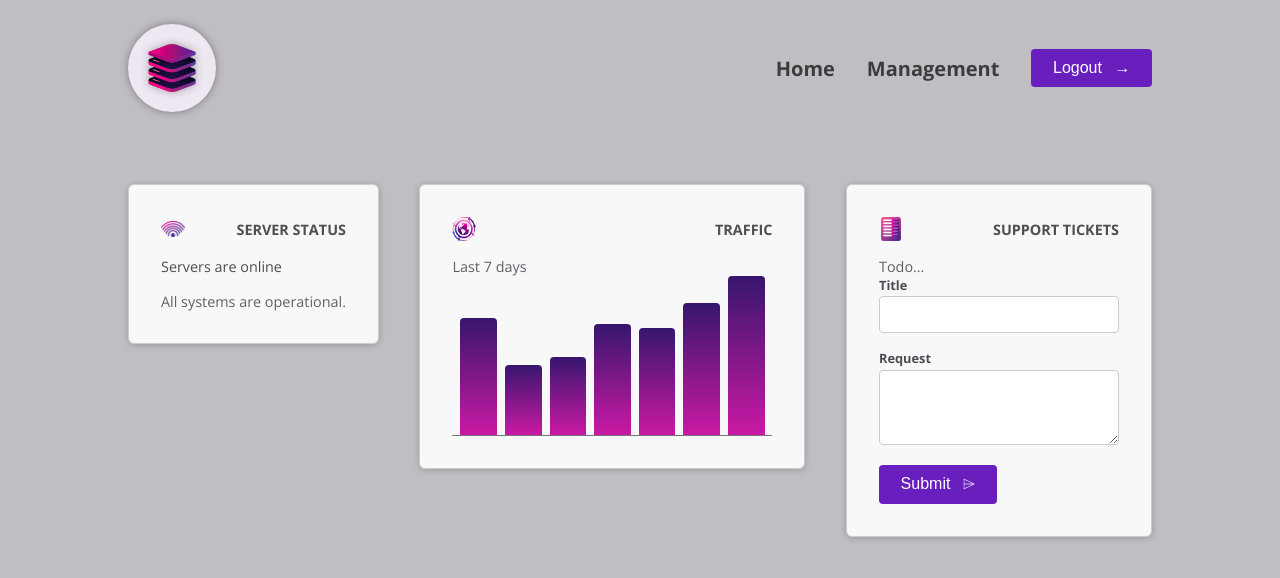
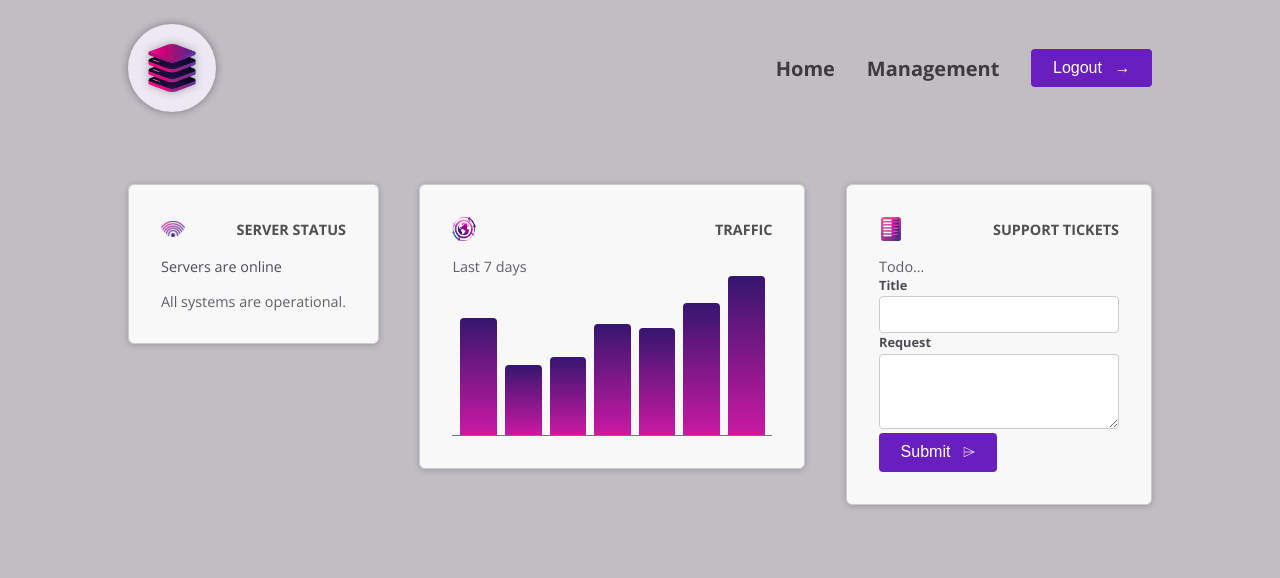
Before and after one commit to mozhganEtaati/CMP-DEEP-DIVE, an Angular app: page / in a window 1280 px wide. Shown: the top 578 px of the page. Built offline with nearby package versions, Linux system fonts and the light colour scheme.

Commit message:
Add app-control component

```diff
--- a/src/app/dashboard/support-tickets/new-ticket/new-ticket.html
+++ b/src/app/dashboard/support-tickets/new-ticket/new-ticket.html
@@ -1,12 +1,10 @@
 <form>
-  <p>
-    <label>Title</label>
+  <app-control label="Title">
     <input name="title" id="title" />
-  </p>
-  <p>
-    <label>Request</label>
+  </app-control>
+  <app-control label="Request">
     <textarea name="request" id="request" rows="3"></textarea>
-  </p>
+  </app-control>
   <p>
     <button appButton>
      Submit
--- a/src/app/dashboard/support-tickets/new-ticket/new-ticket.ts
+++ b/src/app/dashboard/support-tickets/new-ticket/new-ticket.ts
@@ -1,9 +1,10 @@
 import { Component } from '@angular/core';
 import { Button } from "../../../shared/button/button";
+import { Control } from "../../../shared/control/control";
 
 @Component({
   selector: 'app-new-ticket',
-  imports: [Button],
+  imports: [Button, Control],
   templateUrl: './new-ticket.html',
   styleUrl: './new-ticket.css',
 })
--- /dev/null
+++ b/src/app/shared/control/control.html
@@ -0,0 +1,4 @@
+ <p>
+    <label>{{label()}}</label>
+    <ng-content select="input,textarea" />
+  </p>
--- /dev/null
+++ b/src/app/shared/control/control.ts
@@ -0,0 +1,11 @@
+import { Component, input } from '@angular/core';
+
+@Component({
+  selector: 'app-control',
+  imports: [],
+  templateUrl: './control.html',
+  styleUrl: './control.css',
+})
+export class Control {
+label = input.required<string>();
+}
```
Also changed, not shown: src/app/shared/control/control.css (added).
